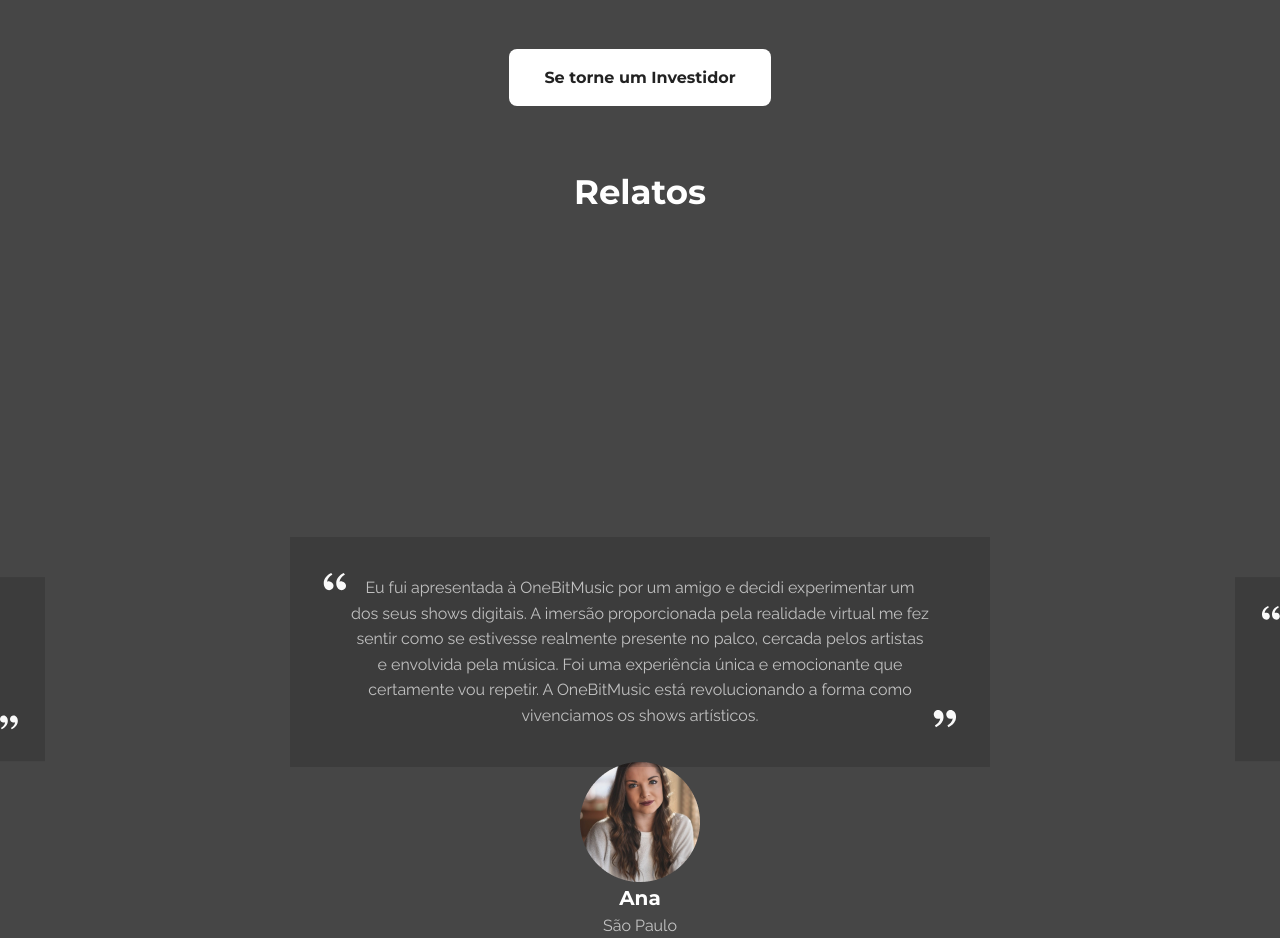
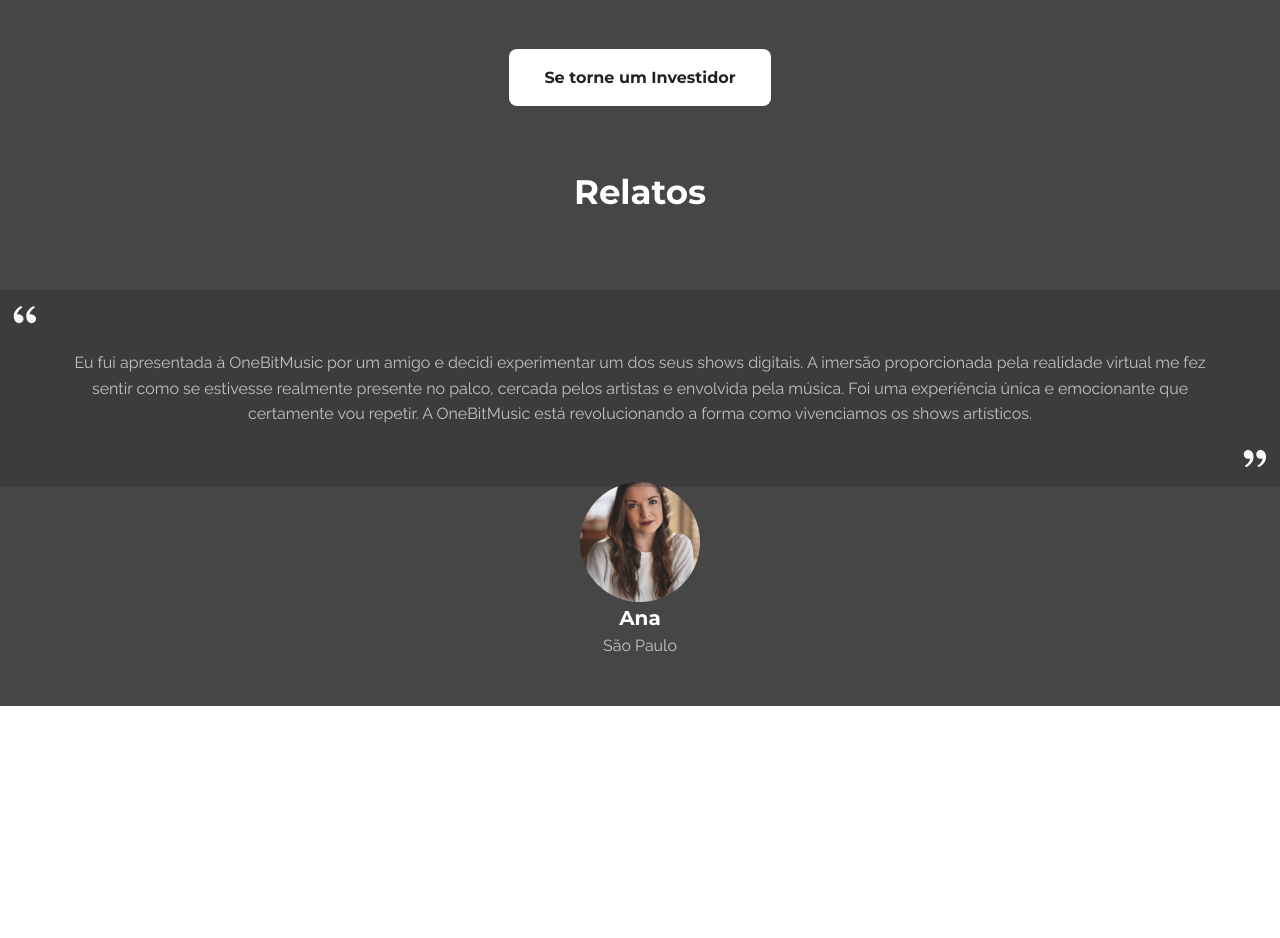
Before and after one commit to lucaseduardocrp/OBCMusic, a Next.js app: page / in a window 1280 px wide. Shown: the part 4360-5298 px from the top of the page. After the commit the page ends 5066 px from the top, so only its background shows below. Built offline with nearby package versions, Linux system fonts and the light colour scheme.

Commit message:
Slide create

```diff
--- a/src/components/CarouselMensager/styles.ts
+++ b/src/components/CarouselMensager/styles.ts
@@ -5,27 +5,31 @@
   ${FlexCSS}
   justify-content: center;
   gap: 3rem;
+  width: 100%;
+  height: 50vh;
 
   .active{
     opacity: 1;
-    margin-top: 0;
   }
 
   .card-left {
     transform: translateX(-125%) scale(0.8);
+    opacity: 0.4;
   }
 
   .card-right {
     transform: translateX(125%) scale(0.8);
+    opacity: 0.4;
+  }
+
+  @media (max-width: 26.563rem){
+    margin-top: 8rem;
   }
 `;
 
 export const Container = styled.div`
   text-align: center;
   position: absolute;
-  bottom: 0rem;
-  opacity: 40%;
-  margin-top: 2.6rem;
   transition: 500ms;
 
   .people-reports{
@@ -64,9 +68,9 @@
     right: 3rem;
   }
 
-  @media (max-width: 48rem){
-    width: 34rem;
-    padding: 2rem;
+  @media (max-width: 90rem) {
+    width: 100%;
+    height: 100%;
 
     .quoteOpen{
       top: 1rem;
@@ -76,6 +80,10 @@
       bottom: 1rem;
       right: 1rem;
     }
+  };
+
+  @media (max-width: 48rem){
+    padding: 4rem;
   }
 `;
 
--- a/src/pages/styles.ts
+++ b/src/pages/styles.ts
@@ -117,15 +117,7 @@
 //------------------REPORTS SECTION------------------
 
 export const ReportsSection = styled.section`
-  ${FlexCSS}
-  justify-content: start;
-  flex-direction: column;
+  text-align: center;
+  overflow: hidden;
   position: relative;
-  height: 100vh;
-  overflow: hidden;
-
-  .carousel-container{
-    max-width: 140rem;
-    overflow: hidden;
-  }
 `;
```
Also changed, not shown: src/pages/index.tsx (line endings or trailing spaces). Lines whose indentation alone changed are shown as unchanged.
